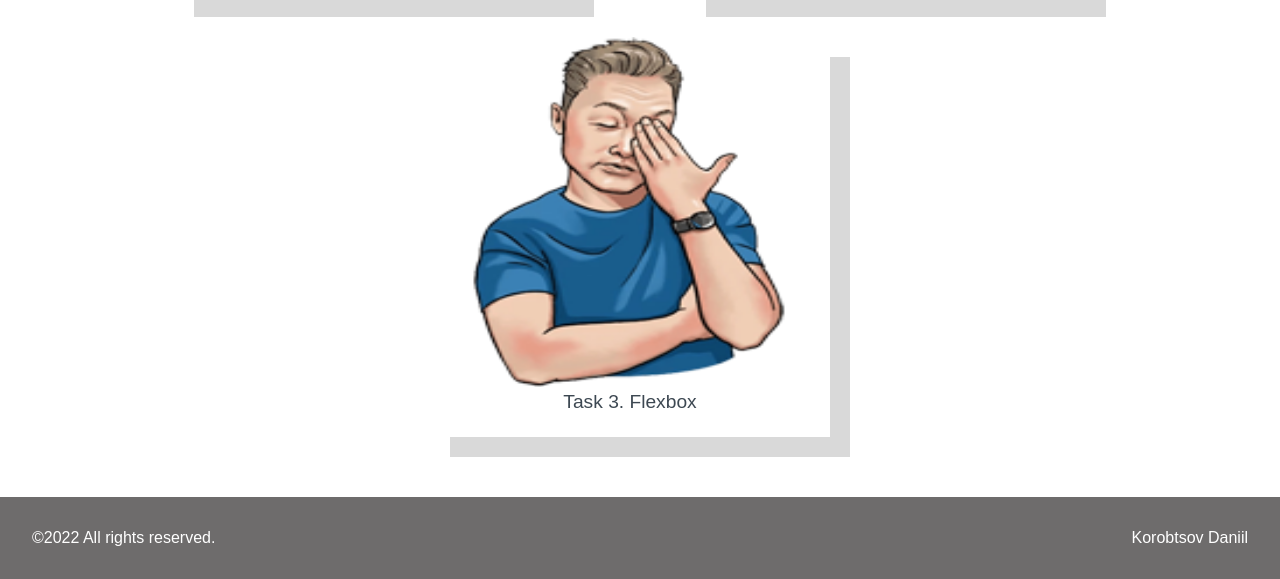
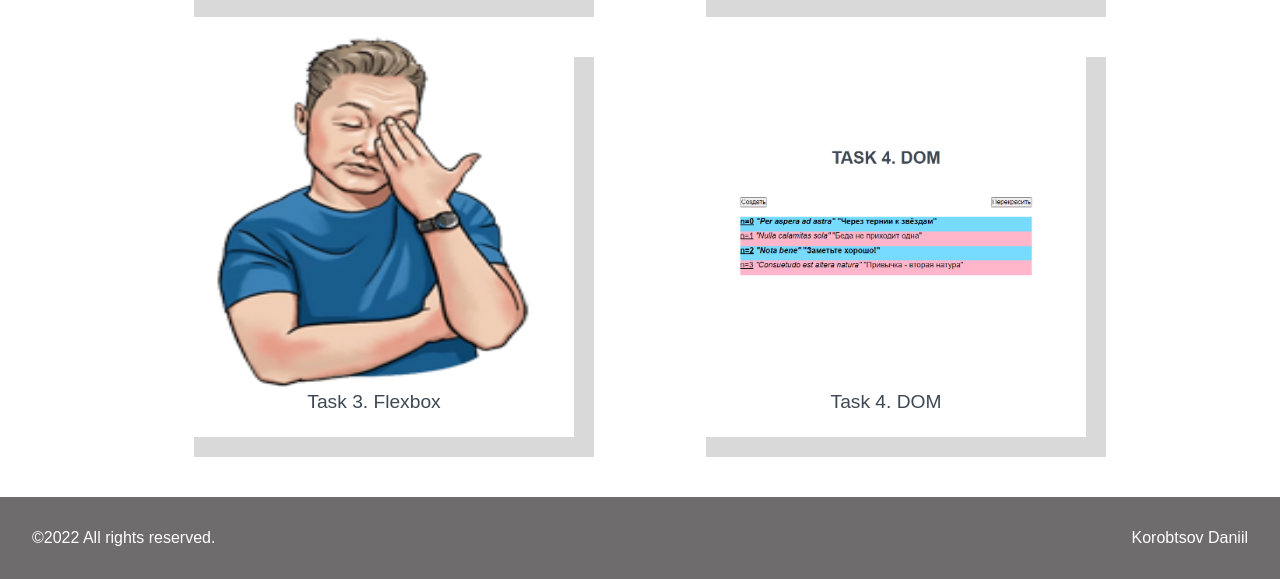
Before and after one commit to momo99322/momo99322.github.io, a plain HTML site: page index.html in a window 1280 px wide. Shown: the part 605-1184 px from the top of the page. Drawn offline with Linux system fonts and the light colour scheme.

Commit message:
add phrases.html task list

```diff
--- a/index.html
+++ b/index.html
@@ -62,6 +62,10 @@
                 <img class="task-img" src="assets/mini-ilon2.png">
                 <span class="task-text">Task 3. Flexbox</span>
             </a>
+            <a class="task" href="/pages/phrases.html">
+                <img class="task-img" src="assets/phrases.png">
+                <span class="task-text">Task 4. DOM</span>
+            </a>
         </div>
     </main>
 
```
Also changed, not shown: assets/phrases.png (added).
